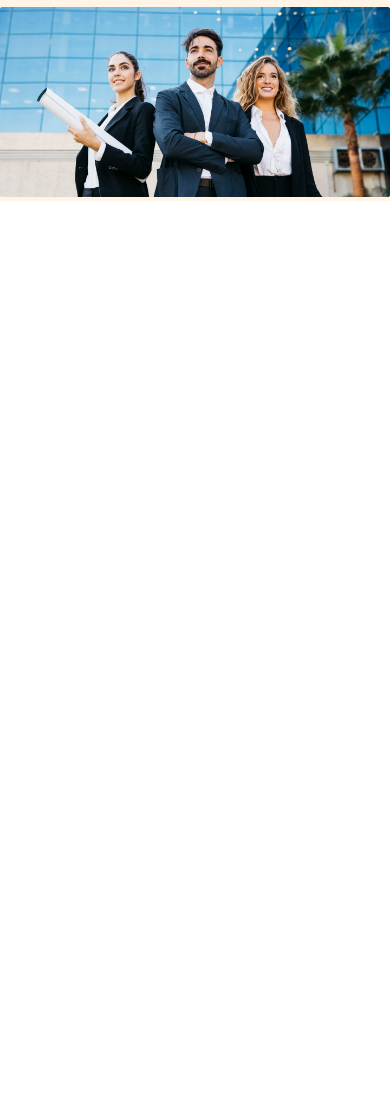
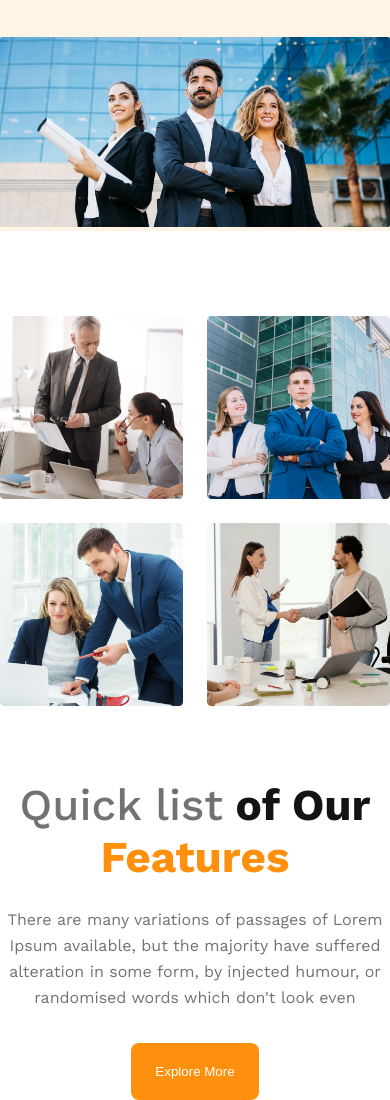
Before and after one commit to refatkhan/g3-architects, a plain HTML site: page index.html in a window 390 px wide. Shown: the part 721-1821 px from the top of the page. Before the commit the page ends 922 px from the top, so only its background shows below. Drawn offline with nearby package versions, Linux system fonts and the light colour scheme.

Commit message:
make feature section and make it responsive for mobile & tablet device

```diff
--- a/index.html
+++ b/index.html
@@ -38,7 +38,29 @@
             </div>
         </section>
     </header>
+    <main class="max-width">
+        <section class="feature-section">
+            <div class="feature-content flex">
+                <div class="feature-image">
+                    <img src="./images/team1.png" alt="" class="images">
+                    <img src="./images/team2.png" alt="" class="images">
+                    <img src="./images/team3.png" alt="" class="images">
+                    <img src="./images/team4.png" alt="" class="images">
+                </div>
+                <div class="feature-text">
+                    <h3> <span class="quick">Quick list</span> of Our <span class="feature">Features</span></h3>
+                <p class="all-p">
+                    There are many variations of passages of Lorem Ipsum available, but the majority have suffered
+                    alteration in some form, by injected humour, or randomised words which don't look even
+                </p>
+                <a href=""><button class="primary-button">Explore More</button></a>
+                </div>
+            </div>
+        </section>
+    </main>
+    <footer class="max-width">
 
+    </footer>
 </body>
 
 </html>
--- a/style.css
+++ b/style.css
@@ -68,14 +68,60 @@ header{
     padding: 32px 0;
 }
 
+/* feature-content */
+.feature-content{
+    margin-top: 85px;
+    justify-content: center;
+    align-items: center;
+    gap: 73px;
+}
+.feature-text{
+    max-width: 537px;
+}
+.feature-text h3{
+    margin-bottom: 24px;
+}
+.feature-text p{
+    margin-bottom: 32px;
+}
+.quick{
+    font-weight: 500;
+    color: #727272;
+}
+.feature{
+    color: #FF900E;
+}
+.feature-image{
+    display: grid;
+    grid-template-columns: repeat(2,1fr);
+    gap: 24px;
+}
 
 /* responsive */
 @media screen and (max-width:576px) {
-    .nav-title{
+    .nav-title,
+    .feature-content{
         flex-direction: column;
         justify-content: space-around;
     }
+
     .nav-title a{
+
         margin-left: 15px;
+        margin-top: 30px;
+    }
+    .feature-text{
+        text-align: center;
     }
 }
+@media screen and (min-width:576px) and (max-width:992px) {
+    .nav-title{
+        justify-content: space-around;
+    }
+    .feature-content{
+        flex-direction: column;
+    }
+    .feature-text{
+        text-align: center;
+    }
+}
```
Lines whose indentation alone changed are shown as unchanged.
